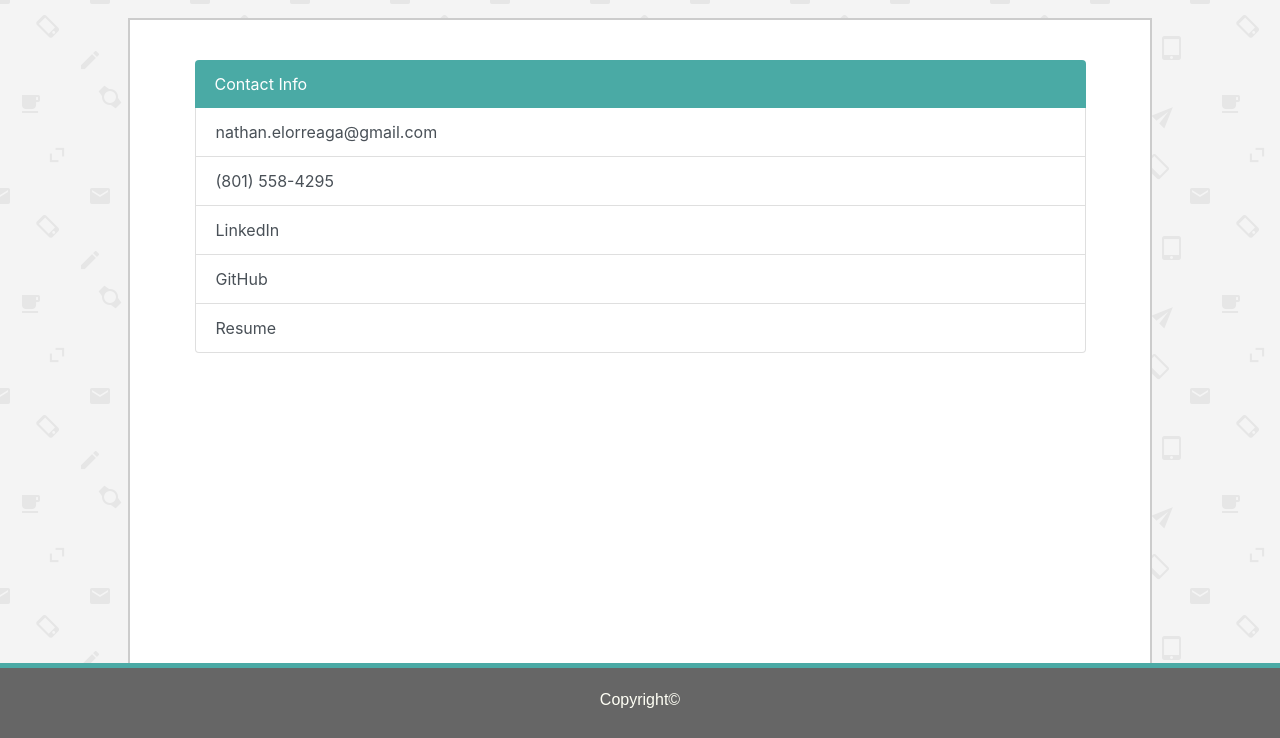
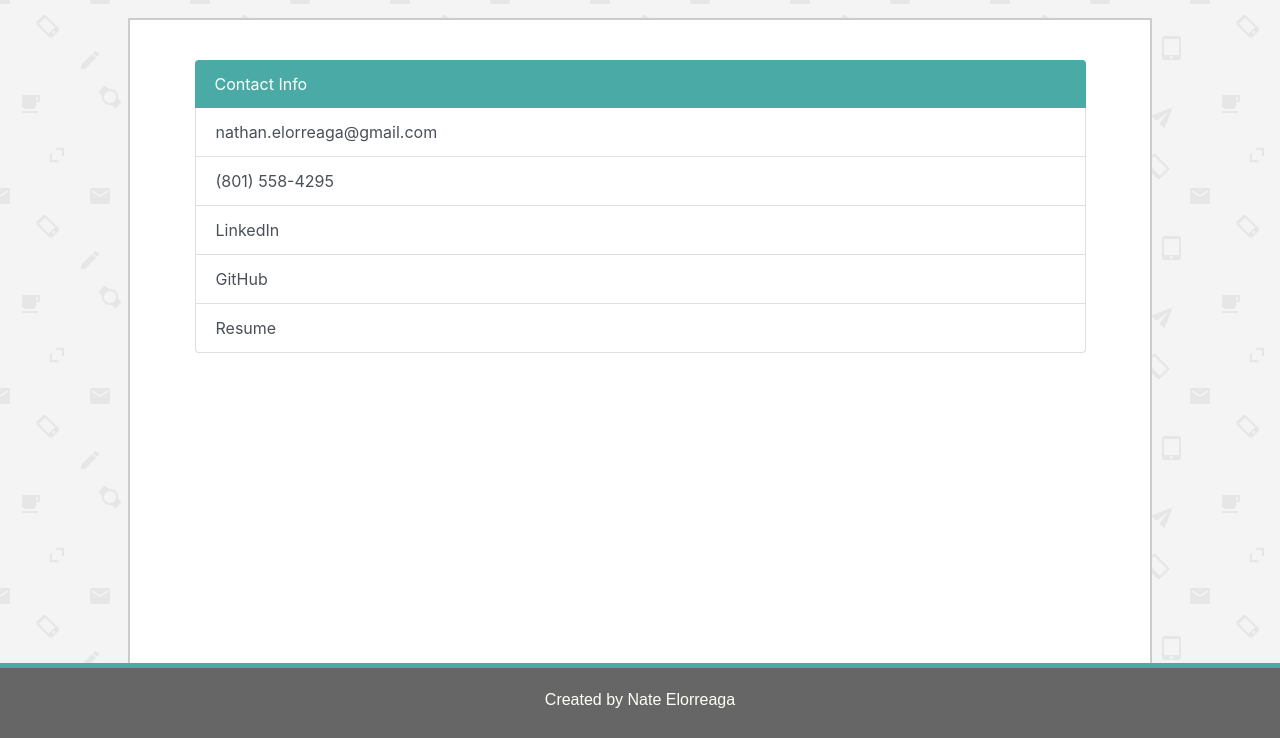
Before and after one commit to NateElorreaga/PortfolioUpdate, a website: page Public/contact.html in a window 1280 px wide. Shown: the part 62-800 px from the top of the page. Drawn offline with nearby package versions, Linux system fonts and the light colour scheme.

Commit message:
changed file path

```diff
--- a/Public/contact.html
+++ b/Public/contact.html
@@ -52,7 +52,7 @@
 <!-- As a heading -->
 <nav class="navbar navbar-light bg-light">
     <span class="navbar-brand mb-0 h1"></span>
-    <p class ="copyright">Copyright&copy;</p>
+    <p class ="copyright">Created by Nate Elorreaga</p>
 </nav>
 
     <!-- Optional JavaScript -->
--- a/server.js
+++ b/server.js
@@ -6,7 +6,7 @@ var bodyParser = require('body-parser');
 var PORT = process.env.PORT || 8080;
 app.use(bodyParser.urlencoded({ extended: true }));
 app.use(bodyParser.json());
-app.use(express.static("public"));
+app.use(express.static("Public"));
 app.listen(PORT, function () {
     console.log("App listening on http://localhost:" + PORT);
  });
```
Also changed, not shown: Public/portfolio.html (+1 -1 lines).
